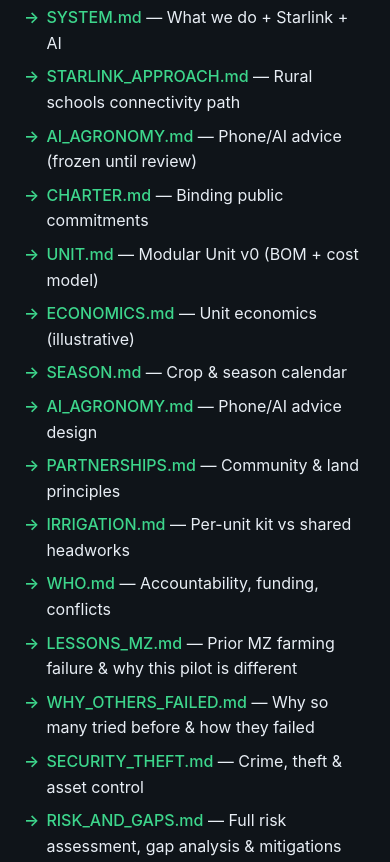
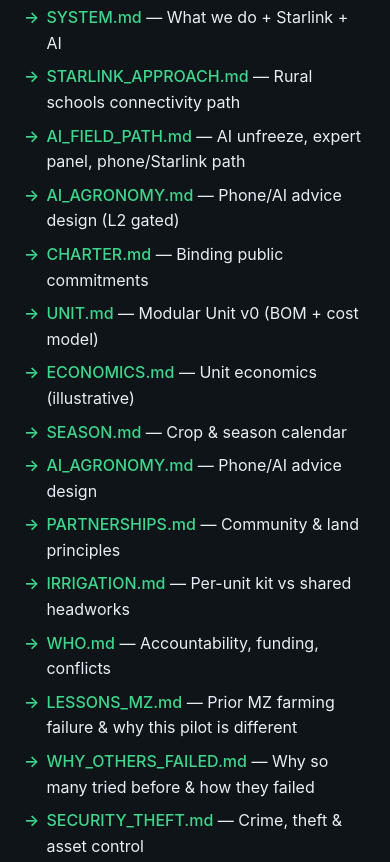
Before and after one commit to groundyield/website, a plain HTML site: page index.html in a window 390 px wide. Shown: the part 5386-6248 px from the top of the page. Drawn offline with Linux system fonts and the light colour scheme.

Commit message:
Stage AI unfreeze: demos open, expert panel path, instant later
Add AI_FIELD_PATH with CHOICE helper (show how AI aids decisions),
L0–L1 open now, L2/L3 gated as G5-A/G5-B with expert escalation for
crop/AI problems. Phone and Starlink as channels, not safety bypass.
Recruiting seats on WHO; scripts still closed for enrolled rates.

```diff
--- a/index.html
+++ b/index.html
@@ -466,7 +466,8 @@
           <li><a href="https://github.com/groundyield/website/blob/main/VALUE_AND_MONEY.md">VALUE_AND_MONEY.md</a> — Community deal + how money helps more villages</li>
           <li><a href="https://github.com/groundyield/website/blob/main/SYSTEM.md">SYSTEM.md</a> — What we do + Starlink + AI</li>
           <li><a href="https://github.com/groundyield/website/blob/main/field/STARLINK_APPROACH.md">STARLINK_APPROACH.md</a> — Rural schools connectivity path</li>
-          <li><a href="https://github.com/groundyield/website/blob/main/AI_AGRONOMY.md">AI_AGRONOMY.md</a> — Phone/AI advice (frozen until review)</li>
+          <li><a href="https://github.com/groundyield/website/blob/main/AI_FIELD_PATH.md">AI_FIELD_PATH.md</a> — AI unfreeze, expert panel, phone/Starlink path</li>
+          <li><a href="https://github.com/groundyield/website/blob/main/AI_AGRONOMY.md">AI_AGRONOMY.md</a> — Phone/AI advice design (L2 gated)</li>
           <li><a href="https://github.com/groundyield/website/blob/main/CHARTER.md">CHARTER.md</a> — Binding public commitments</li>
           <li><a href="https://github.com/groundyield/website/blob/main/UNIT.md">UNIT.md</a> — Modular Unit v0 (BOM + cost model)</li>
           <li><a href="https://github.com/groundyield/website/blob/main/ECONOMICS.md">ECONOMICS.md</a> — Unit economics (illustrative)</li>
@@ -564,7 +565,7 @@
         </article>
         <article class="update">
           <time datetime="2026-07-27">27 Jul 2026</time>
-          <p><strong>Correction + restraint:</strong> early “shipped” claims briefly outran live HTTP 200s (fixed same day). Charter targets restated as <em>aspirational</em>. Agronomy WhatsApp scripts <strong>frozen</strong> until review. WHO: runway/stop scenario named as a gap. No field results yet — by design honesty.</p>
+          <p><strong>Correction + restraint:</strong> early “shipped” claims briefly outran live HTTP 200s (fixed same day). Charter targets restated as <em>aspirational</em>. Agronomy rates to enrolled farmers still gated (G5-A); L1 choice demos open — <a href="https://github.com/groundyield/website/blob/main/AI_FIELD_PATH.md">AI_FIELD_PATH</a>. WHO: runway/stop scenario named as a gap. No field results yet — by design honesty.</p>
         </article>
         <article class="update">
           <time datetime="2026-07-27">27 Jul 2026</time>
```
Also changed, not shown: pt.html (+2 -1 lines), 13 other files.
